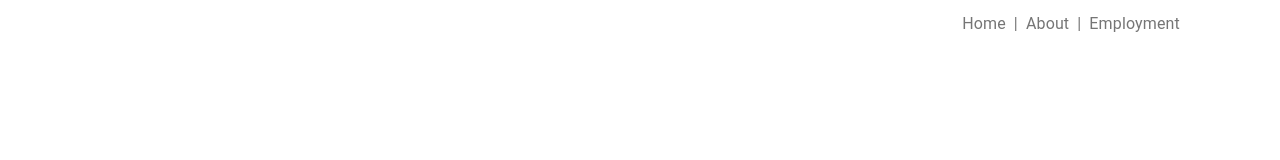
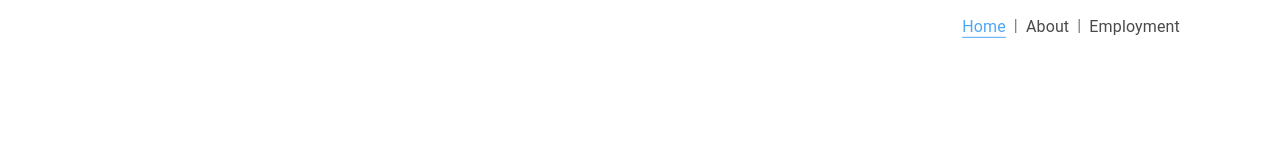
Before and after one commit to chriscerie/chriscerie.github.io, a React (Create React App) app: page / in a window 1280 px wide. Shown: the top 160 px of the page. Built offline with nearby package versions, Linux system fonts and the light colour scheme.

Commit message:
Style topbar links

```diff
--- /dev/null
+++ b/src/App/components/Header/LinksList.css
@@ -0,0 +1,26 @@
+.linkBox {
+  margin-top: 0.1em;
+  margin-bottom: 0;
+  user-select: none;
+  color: #4a4a4a;
+}
+.linkBox:hover {
+  text-decoration: underline;
+  text-underline-offset: 0.3em;
+  cursor: pointer;
+}
+.linkBox:active {
+  color: #909090;
+}
+
+.currentBox {
+  margin-top: 0.1em;
+  margin-bottom: 0;
+  user-select: none;
+  text-decoration: underline;
+  text-underline-offset: 0.3em;
+  color: #4ea7f5;
+}
+.currentBox:hover {
+  cursor: pointer;
+}
--- a/src/App/components/Header/LinksList.tsx
+++ b/src/App/components/Header/LinksList.tsx
@@ -1,5 +1,5 @@
-import React from "react";
-import "./index.css";
+import React, { useEffect, useState } from "react";
+import "./LinksList.css";
 import Breadcrumbs from "@material-ui/core/Breadcrumbs";
 import Link from "@material-ui/core/Link";
 
@@ -15,6 +15,27 @@ type propTypes = {
 };
 
 function LinksList(props: propTypes) {
+  const [currentLink, setCurrentLink] = useState(props.linkRefs[0].linkName)
+
+  // Set currentLink to current page in viewport
+  useEffect(() => {
+    const handleScroll = () => {
+      for (const linkInfo of props.linkRefs) {
+        const yPosition = linkInfo.linkRef.current?.getBoundingClientRect().y;
+        if (yPosition && yPosition <= 120 && yPosition >= -120) {
+          if (linkInfo.linkName !== currentLink) {
+            setCurrentLink(linkInfo.linkName)
+          }
+        }
+      }
+    };
+    window.addEventListener("scroll", handleScroll);
+
+    return () => {
+      window.removeEventListener("scroll", handleScroll);
+    };
+  }, [props.linkRefs, currentLink]);
+
   return (
     <Breadcrumbs aria-label="breadcrumb" separator="|" style={{ float: "right", transform: "translate(0%, 50%)" }}>
       {props.linkRefs.map(
@@ -22,7 +43,7 @@ function LinksList(props: propTypes) {
           linkName: string;
           linkRef: React.RefObject<HTMLDivElement>;
         }) => (
-          <Link color="inherit" onClick={ onClick(value.linkRef) }>{ value.linkName }</Link>
+          <div className={currentLink === value.linkName ? "currentBox" : "linkBox"} onClick={ onClick(value.linkRef) }>{value.linkName}</div>
         )
       )}
     </Breadcrumbs>
```
